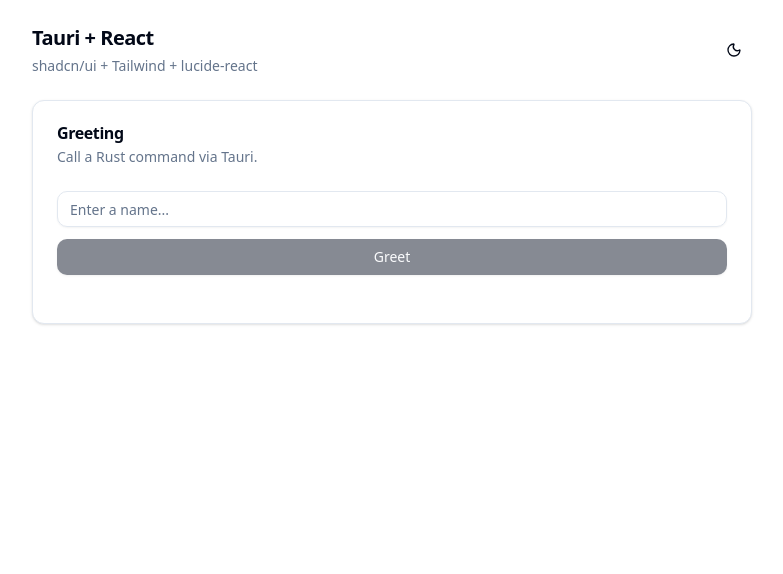
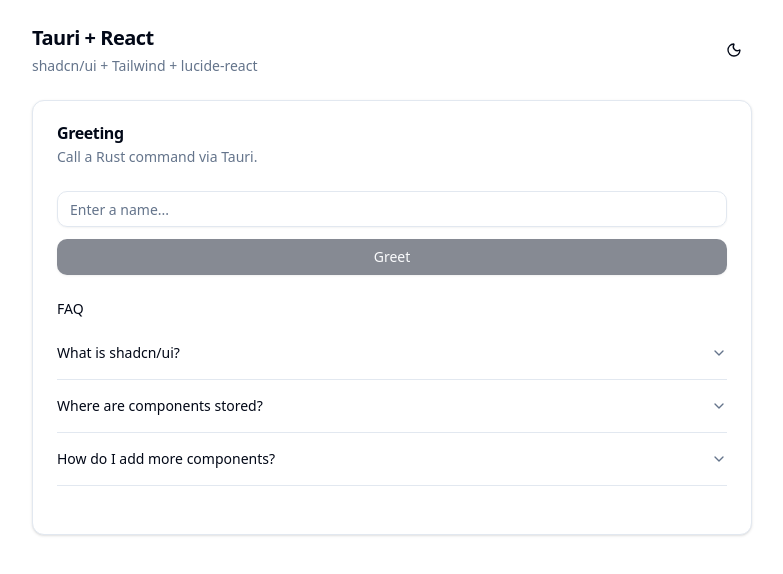
Before and after one commit to d0ublecl1ck/skills-manager, a React (Vite) app: page / in a window 1280 px wide. Shown: the top 574 px of the page, without its empty margins (248-1031 px from the left). Built offline with nearby package versions, Linux system fonts and the light colour scheme; the HTML template or start-up script is replaced by a standard one.

Commit message:
feat(ui): add accordion and FAQ section
- Add shadcn/ui accordion component (Radix accordion)
- Render a simple FAQ accordion on the home page
- Extend App test to cover accordion expand behavior

```diff
--- a/package.json
+++ b/package.json
@@ -12,6 +12,7 @@
     "test:watch": "vitest"
   },
   "dependencies": {
+    "@radix-ui/react-accordion": "^1.2.12",
     "@radix-ui/react-slot": "^1.2.4",
     "@tauri-apps/api": "^2",
     "@tauri-apps/plugin-opener": "^2",
--- a/src/App.tsx
+++ b/src/App.tsx
@@ -12,6 +12,12 @@
   CardTitle,
 } from "@/components/ui/card";
 import { Input } from "@/components/ui/input";
+import {
+  Accordion,
+  AccordionContent,
+  AccordionItem,
+  AccordionTrigger,
+} from "@/components/ui/accordion";
 
 const THEME_STORAGE_KEY = "theme";
 
@@ -93,6 +99,34 @@
                 {isLoading ? "Greeting..." : "Greet"}
               </Button>
             </form>
+
+            <div className="mt-6">
+              <h2 className="mb-2 text-sm font-medium">FAQ</h2>
+              <Accordion type="single" collapsible className="w-full">
+                <AccordionItem value="item-1">
+                  <AccordionTrigger>What is shadcn/ui?</AccordionTrigger>
+                  <AccordionContent>
+                    It ships components as source code, so you can customize them freely.
+                  </AccordionContent>
+                </AccordionItem>
+                <AccordionItem value="item-2">
+                  <AccordionTrigger>Where are components stored?</AccordionTrigger>
+                  <AccordionContent>
+                    In <code className="font-mono text-xs">src/components/ui</code>.
+                  </AccordionContent>
+                </AccordionItem>
+                <AccordionItem value="item-3">
+                  <AccordionTrigger>How do I add more components?</AccordionTrigger>
+                  <AccordionContent>
+                    Run{" "}
+                    <code className="font-mono text-xs">
+                      bunx --bun shadcn@latest add &lt;component&gt;
+                    </code>
+                    .
+                  </AccordionContent>
+                </AccordionItem>
+              </Accordion>
+            </div>
           </CardContent>
 
           <CardFooter>
--- /dev/null
+++ b/src/components/ui/accordion.tsx
@@ -0,0 +1,55 @@
+import * as React from "react"
+import * as AccordionPrimitive from "@radix-ui/react-accordion"
+import { ChevronDown } from "lucide-react"
+
+import { cn } from "@/lib/utils"
+
+const Accordion = AccordionPrimitive.Root
+
+const AccordionItem = React.forwardRef<
+  React.ElementRef<typeof AccordionPrimitive.Item>,
+  React.ComponentPropsWithoutRef<typeof AccordionPrimitive.Item>
+>(({ className, ...props }, ref) => (
+  <AccordionPrimitive.Item
+    ref={ref}
+    className={cn("border-b", className)}
+    {...props}
+  />
+))
+AccordionItem.displayName = "AccordionItem"
+
+const AccordionTrigger = React.forwardRef<
+  React.ElementRef<typeof AccordionPrimitive.Trigger>,
+  React.ComponentPropsWithoutRef<typeof AccordionPrimitive.Trigger>
+>(({ className, children, ...props }, ref) => (
+  <AccordionPrimitive.Header className="flex">
+    <AccordionPrimitive.Trigger
+      ref={ref}
+      className={cn(
+        "flex flex-1 items-center justify-between py-4 text-sm font-medium transition-all hover:underline text-left [&[data-state=open]>svg]:rotate-180",
+        className
+      )}
+      {...props}
+    >
+      {children}
+      <ChevronDown className="h-4 w-4 shrink-0 text-muted-foreground transition-transform duration-200" />
+    </AccordionPrimitive.Trigger>
+  </AccordionPrimitive.Header>
+))
+AccordionTrigger.displayName = AccordionPrimitive.Trigger.displayName
+
+const AccordionContent = React.forwardRef<
+  React.ElementRef<typeof AccordionPrimitive.Content>,
+  React.ComponentPropsWithoutRef<typeof AccordionPrimitive.Content>
+>(({ className, children, ...props }, ref) => (
+  <AccordionPrimitive.Content
+    ref={ref}
+    className="overflow-hidden text-sm data-[state=closed]:animate-accordion-up data-[state=open]:animate-accordion-down"
+    {...props}
+  >
+    <div className={cn("pb-4 pt-0", className)}>{children}</div>
+  </AccordionPrimitive.Content>
+))
+AccordionContent.displayName = AccordionPrimitive.Content.displayName
+
+export { Accordion, AccordionItem, AccordionTrigger, AccordionContent }
```
Also changed, not shown: tailwind.config.cjs (line endings or trailing spaces), 2 other files (tests, documents, lock files or other folders).
